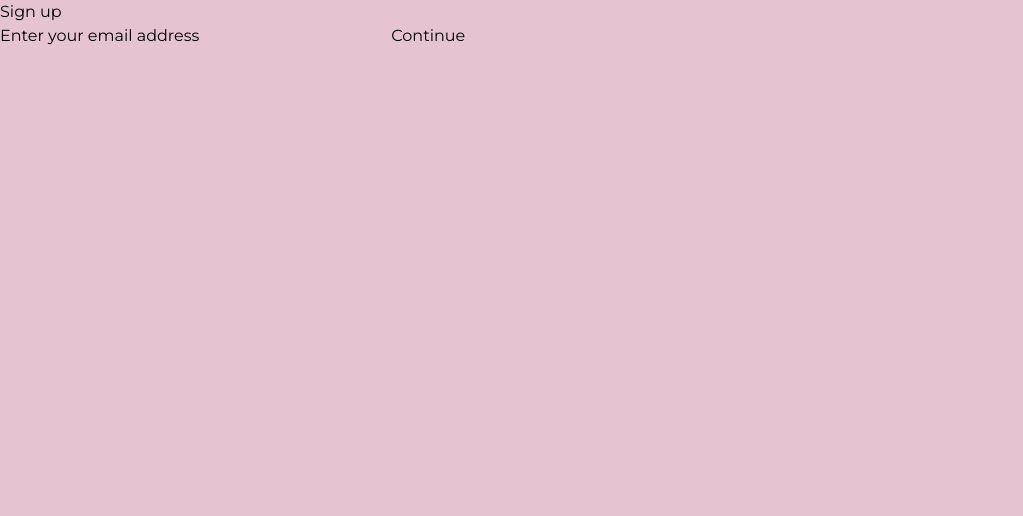
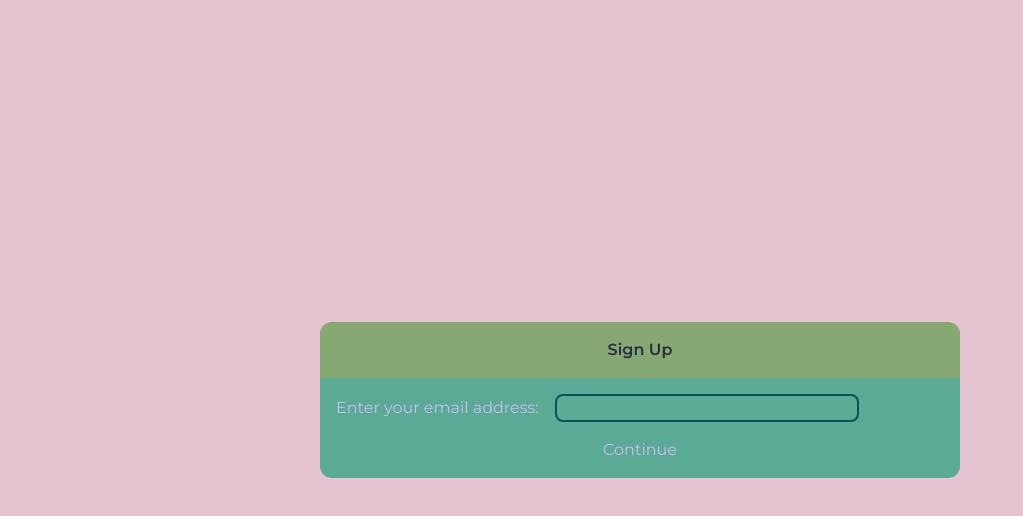
Before and after one commit to jordan-bott/nexample-app, a Next.js app: page /custom-flows/sign-up in a window 1280 px wide. Shown: the top 516 px of the page, without its empty margins (0-1023 px from the left). Built offline with nearby package versions, Linux system fonts and the light colour scheme; no server answers.

Commit message:
sign-up page styling

```diff
--- a/app/custom-flows/sign-in/page.tsx
+++ b/app/custom-flows/sign-in/page.tsx
@@ -132,7 +132,7 @@ export default function CustomSignInPage() {
   return (
     <>
       <h1>Sign in</h1>
-      <form onSubmit={handleSubmit}>
+      <form className="bg-light-green" onSubmit={handleSubmit}>
         <label htmlFor="email">Enter your email address</label>
         <input
           value={email}
--- a/app/custom-flows/sign-up/page.tsx
+++ b/app/custom-flows/sign-up/page.tsx
@@ -93,19 +93,29 @@ export default function CustomSignUp() {
   }
 
   return (
-    <>
-      <h1>Sign up</h1>
-      <form onSubmit={handleSubmit}>
-        <label htmlFor="email">Enter your email address</label>
+    <div className="flex flex-col place-content-center w-screen h-screen place-items-center">
+      <h1 className="bg-med-green rounded-t-xl p-4 w-[50%] text-center border-dark-green border-[1.6] border-b-[1.5] text-dark-text font-semibold">
+        Sign Up
+      </h1>
+      <form
+        className="bg-light-green flex flex-col w-[50%] rounded-b-xl p-4 border-dark-green border-[1.6]"
+        onSubmit={handleSubmit}
+      >
+        <div>
+          <label htmlFor="email">Enter your email address:</label>
           <input
+            className="border-dark-green border-2 ml-4 rounded-lg w-[50%] px-3 hover:scale-105"
             value={email}
             id="email"
             name="email"
             type="email"
             onChange={(e) => setEmail(e.target.value)}
           />
-        <button type="submit">Continue</button>
+        </div>
+        <button className="mt-4 cursor-pointer hover:scale-110" type="submit">
+          Continue
+        </button>
       </form>
-    </>
+    </div>
   );
 }
--- a/app/globals.css
+++ b/app/globals.css
@@ -7,5 +7,7 @@
   --color-dark-green: oklch(0.4003 0.065 200.83);
   --color-light-peach: oklch(0.8503 0.0426 351.31);
   --color-periwinkle: oklch(0.5712 0.1784 279.51);
+  --color-light-text: oklch(0.8318 0.0792 295.55);
+  --color-dark-text: oklch(0.3029 0.037 275.73);
   --font-mont: "Montserrat", sans-serif;
 }
--- a/app/layout.tsx
+++ b/app/layout.tsx
@@ -15,7 +15,9 @@ export default function RootLayout({
   return (
     <ClerkProvider>
       <html lang="en">
-        <body className={`antialiased bg-light-peach font-mont`}>
+        <body
+          className={`antialiased bg-light-peach font-mont text-light-text`}
+        >
           {children}
         </body>
       </html>
```
Lines whose indentation alone changed are shown as unchanged.
